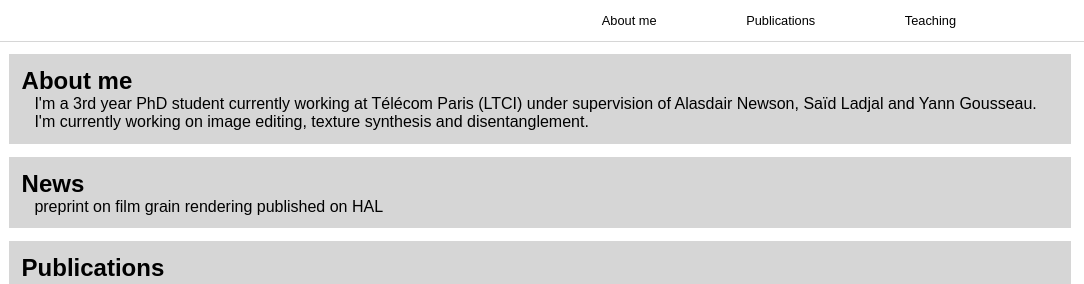
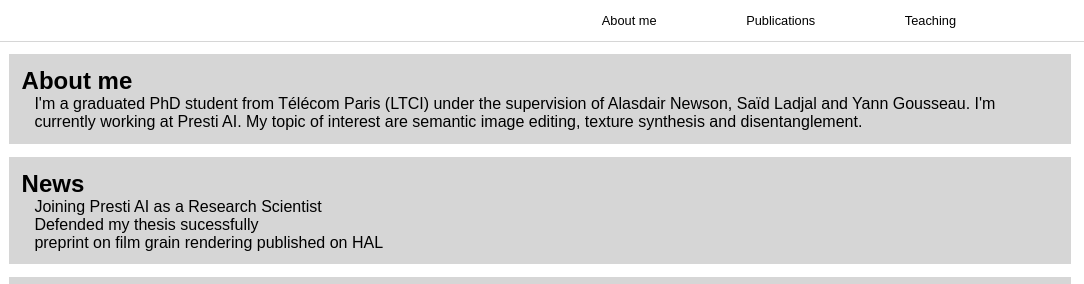
Before and after one commit to Gwilherm-LESNE/Gwilherm-LESNE.github.io, a plain HTML site: page index.html in a window 1280 px wide. Shown: the top 284 px of the page, 196-1280 px from the left. Drawn offline with Linux system fonts and the light colour scheme.

Commit message:
Update index.html

```diff
--- a/index.html
+++ b/index.html
@@ -49,11 +49,18 @@
 					<div class="content">
 						<h2>About me</h2>
 						<div style="margin-left: 1vw;">
-							<p>I'm a 3rd year PhD student currently working at Télécom Paris (LTCI) under supervision of Alasdair Newson, Saïd Ladjal and Yann Gousseau. I'm currently working on image editing, texture synthesis and disentanglement.</p>
+							<p>I'm a graduated PhD student from Télécom Paris (LTCI) under the supervision of Alasdair Newson, Saïd Ladjal and Yann Gousseau. I'm currently working at Presti AI.
+								My topic of interest are semantic image editing, texture synthesis and disentanglement.</p>
 						</div>
 					</div>
 					<div class="content">
 						<h2>News</h2>
+						<div style="margin-left: 1vw;">
+							<p>Joining Presti AI as a Research Scientist</p>
+						</div>
+						<div style="margin-left: 1vw;">
+							<p>Defended my thesis sucessfully</p>
+						</div>
 						<div style="margin-left: 1vw;">
 							<p>preprint on film grain rendering published on HAL</p>
 						</div>
```
